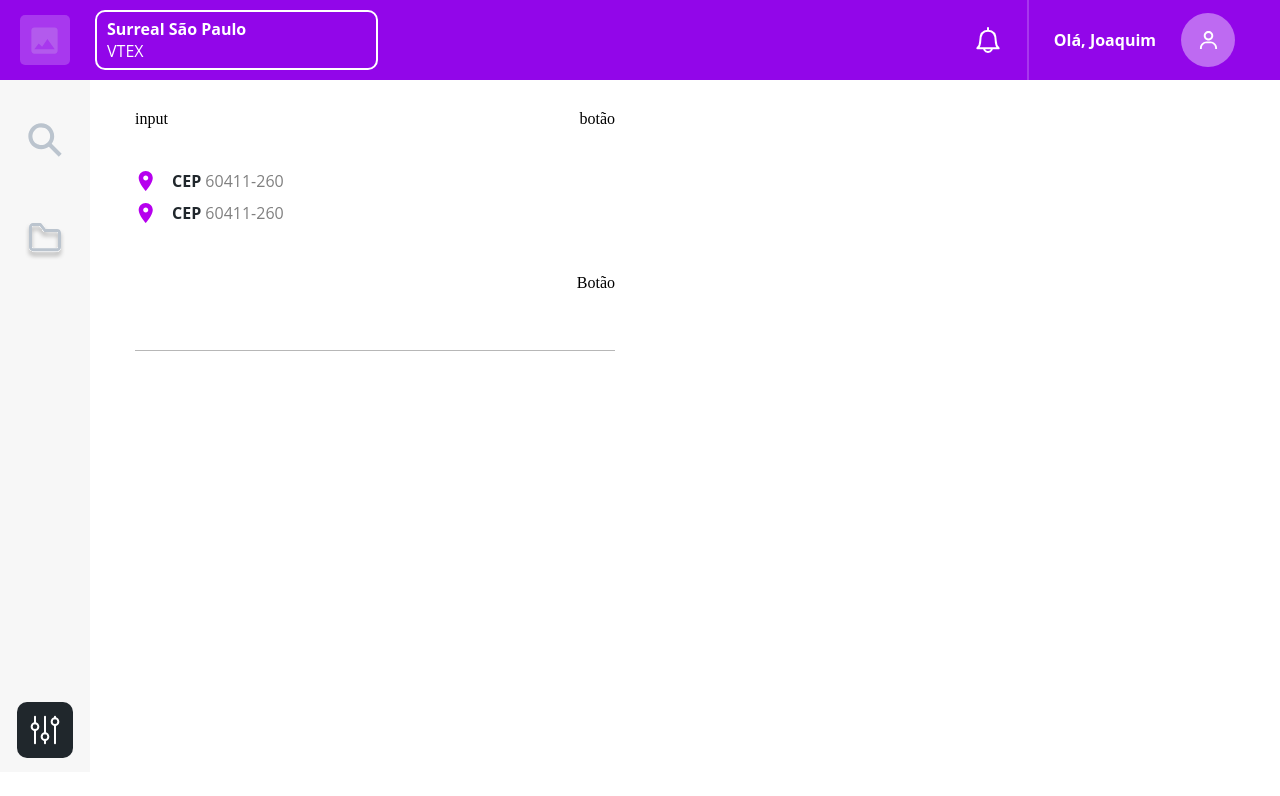
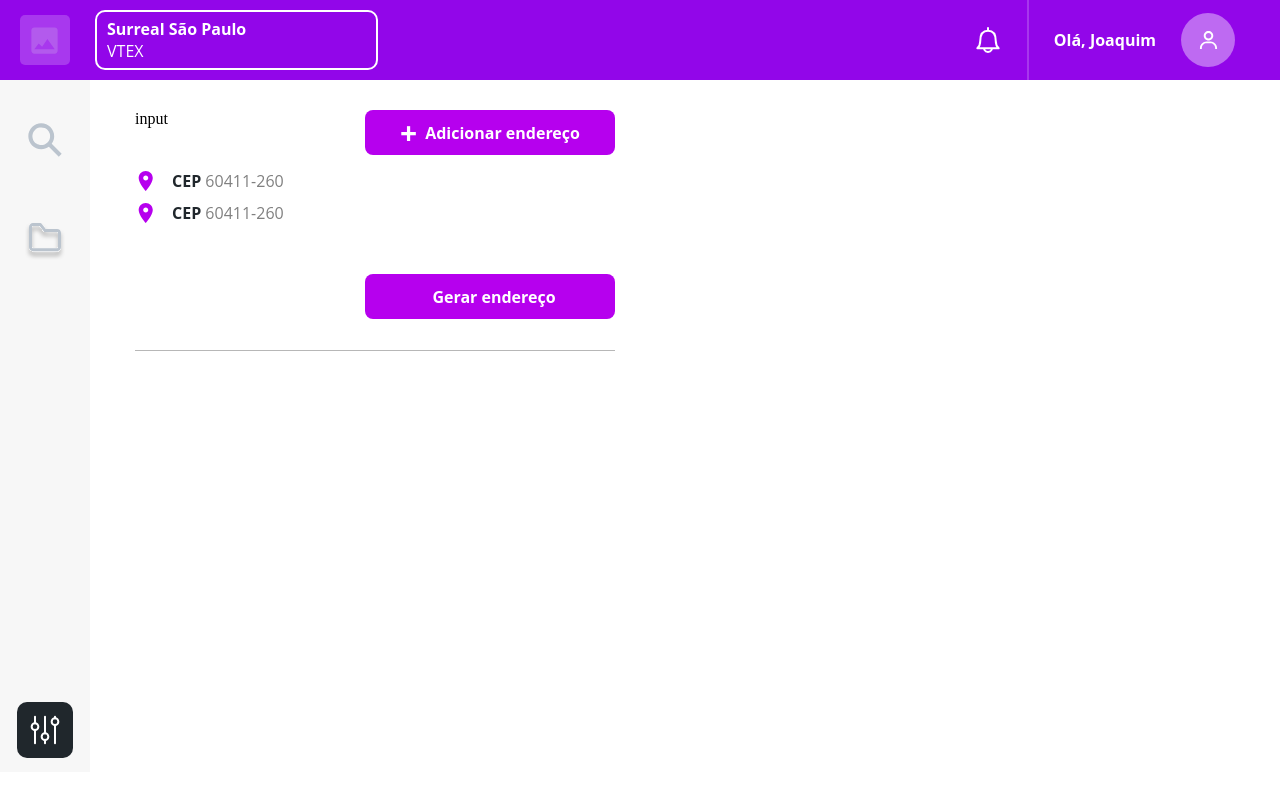
Before and after one commit to samuellgc/pesquisa-cep-vue, a Vue app: page / in a window 1280 px wide. Shown: the top 796 px of the page. Built offline with nearby package versions, Linux system fonts and the light colour scheme.

Commit message:
Criação do componente botão e inserção nos componentes que são necessários

```diff
--- a/src/components/BtnMenu.vue
+++ b/src/components/BtnMenu.vue
@@ -1,11 +1,43 @@
 <template>
-    <div></div>
+  <button class="btn">
+    <span>{{ icon }}</span
+    >{{ msg }}
+  </button>
 </template>
 <script>
 export default {
-    name: 'BtnMenu'
-}
+  name: "BtnMenu",
+  props: {
+    msg: String,
+    icon: String,
+  },
+};
 </script>
 <style scoped>
+.btn {
+  min-width: 250px;
+  height: 45px;
+  background-color: #b600ee;
+  display: flex;
+  flex-direction: row;
+  justify-content: center;
+  align-items: center;
+  padding: 16px 10px;
+  border-radius: 8px;
+  border: none;
+  color: white;
+  font-size: 16px;
+  cursor: pointer;
+  font-family: "Open Sans";
+  font-style: normal;
+  font-weight: 700;
+}
 
+.btn span {
+  font-size: 30px;
+  font-family: "Open Sans";
+  font-style: normal;
+  font-weight: 700;
+  margin-right: 8px;
+}
 </style>
--- a/src/components/DashboardMenu.vue
+++ b/src/components/DashboardMenu.vue
@@ -3,7 +3,7 @@
     <div class="card-top">
       <div class="top-div-top">
         <p>input</p>
-        <p>botão</p>
+        <p><BtnMenu icon="+" msg="Adicionar endereço"/></p>
       </div>
       <div class="top-div-middle">
         <div class="cep">
@@ -22,15 +22,19 @@
         </div>
       </div>
       <div class="top-div-down">
-          <div>Botão</div>
+          <div><BtnMenu msg="Gerar endereço"/></div>
       </div>
     </div>
     <div class="card-down"></div>
   </section>
 </template>
 <script>
+import BtnMenu from './BtnMenu.vue'
 export default {
   name: "DashboardMenu",
+  components: {
+      BtnMenu
+  }
 };
 </script>
 <style scoped>
```
